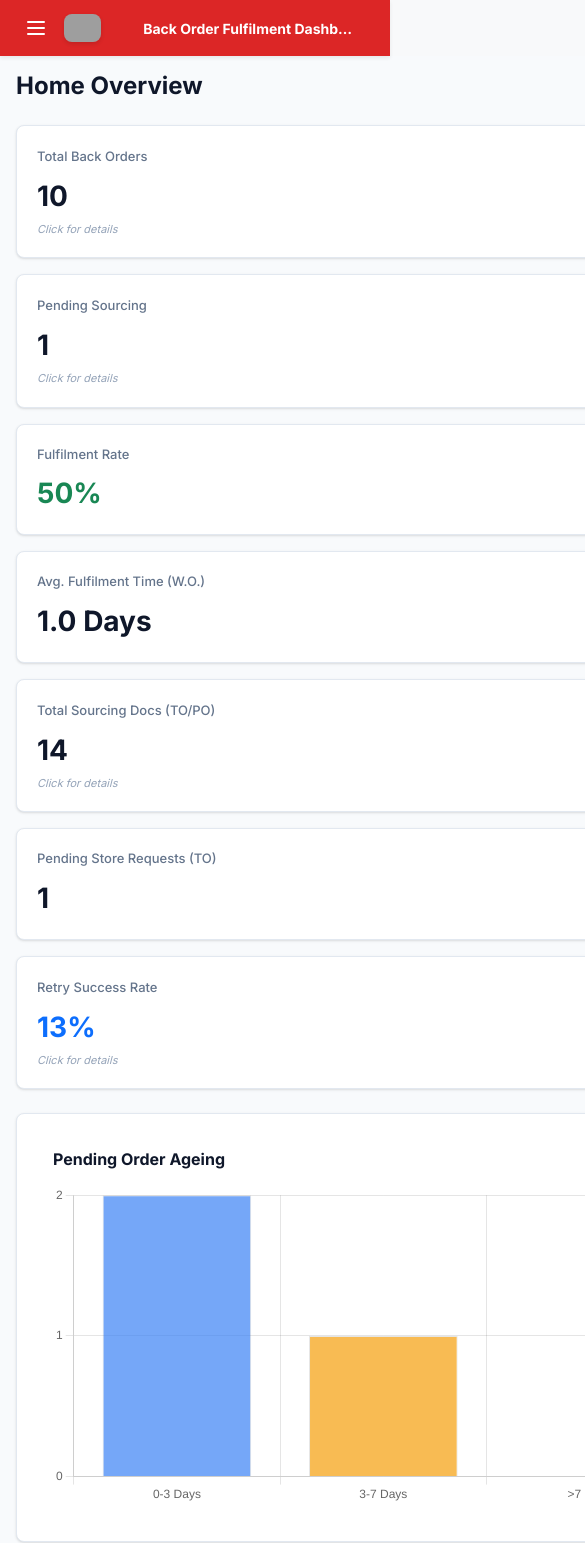
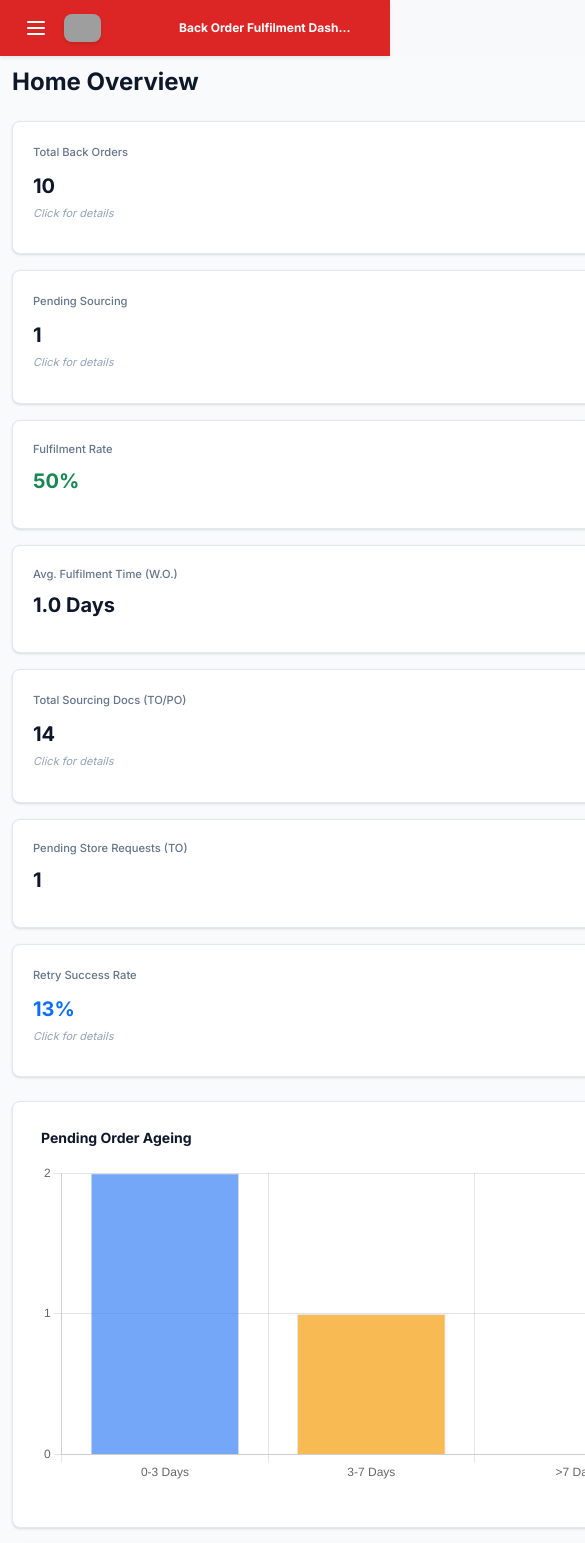
Before and after one commit to VardhanRangineni/BackOrders-DASH, a React (Create React App) app: page / in a window 390 px wide. Shown: the top 1543 px of the page, 585 px wide, since content can reach past the window. Built offline with nearby package versions, Linux system fonts and the light colour scheme; grey boxes are pictures that could not be loaded.

Commit message:
ui changes and mobile responsive

```diff
--- a/src/App.css
+++ b/src/App.css
@@ -69,6 +69,12 @@
 .sidebar-bg.collapsed .sidebar-link {
   justify-content: center;
   padding: 0.75rem 0.25rem;
+}
+
+.sidebar-bg.collapsed .sidebar-link.active {
+
+  border-left: 4px solid #f97316;
+  width: 100%;
 }
 
 .sidebar-link.active {
@@ -171,27 +177,11 @@
   transform: translateY(-2px);
   box-shadow: 0 10px 25px -5px rgba(0, 0, 0, 0.1), 0 8px 10px -6px rgba(0, 0, 0, 0.1) !important;
   border-color: #6366f1 !important;
+  border-top: 4px solid #6366f1 !important;
 }
 
 .clickable-card:active {
   transform: translateY(-1px);
-}
-
-.clickable-card::before {
-  content: '';
-  position: absolute;
-  top: 0;
-  left: 0;
-  right: 0;
-  height: 3px;
-  background: linear-gradient(90deg, #6366f1, #8b5cf6);
-  opacity: 0;
-  transition: opacity 0.2s ease;
-  border-radius: 0.5rem 0.5rem 0 0;
-}
-
-.clickable-card:hover::before {
-  opacity: 1;
 }
 
 /* Chart Container */
@@ -466,22 +456,47 @@
     grid-template-columns: 1fr;
   }
 
+  /* KPI Cards responsive */
+  .kpi-card {
+    margin-bottom: 0.75rem;
+  }
+
+  .kpi-value {
+    font-size: 1.5rem;
+  }
+
+  .kpi-title {
+    font-size: 0.75rem;
+  }
+
   /* Ensure carousel controls are visible on mobile */
   .carousel-control-prev,
   .carousel-control-next {
     display: flex !important;
   }
 
+  /* Charts responsive */
+  .chart-container {
+    padding: 1rem;
+    margin-bottom: 1rem;
+  }
+
+  .chart-container h5 {
+    font-size: 0.875rem;
+  }
+
   /* Table adjustments for mobile */
   .table-responsive {
-    padding: 1rem !important;
+    padding: 0.5rem !important;
     margin-top: 1rem !important;
     overflow-x: auto;
     -webkit-overflow-scrolling: touch;
+    border-radius: 0.5rem;
   }
 
   .table {
-    font-size: 0.875rem;
+    font-size: 0.75rem;
+    min-width: 600px;
   }
 
   .table th,
@@ -490,11 +505,123 @@
     white-space: nowrap;
   }
 
+  .table th {
+    font-size: 0.7rem;
+  }
+
+  /* Status badges smaller on mobile */
+  .status-badge {
+    font-size: 0.625rem;
+    padding: 0.2rem 0.5rem;
+  }
+
   /* Filter controls stack on mobile */
   .row > .col-md-3,
   .row > .col-md-4,
   .row > .col-md-6 {
     margin-bottom: 0.75rem;
+  }
+
+  /* Form controls touch-friendly */
+  .form-control,
+  .form-select {
+    font-size: 1rem;
+    padding: 0.625rem 0.75rem;
+  }
+
+  /* Buttons touch-friendly */
+  .btn {
+    padding: 0.625rem 1rem;
+    font-size: 0.875rem;
+  }
+
+  /* Modal adjustments */
+  .modal-content {
+    margin: 1rem;
+  }
+
+  .modal-header,
+  .modal-body,
+  .modal-footer {
+    padding: 1rem;
+  }
+
+  /* Typography adjustments */
+  h2 {
+    font-size: 1.25rem;
+  }
+
+  h5 {
+    font-size: 0.875rem;
+  }
+
+  /* Clickable cards on mobile */
+  .clickable-card:hover {
+    transform: translateY(0);
+  }
+
+  .clickable-card:active {
+    transform: scale(0.98);
+  }
+}
+
+/* Small phones - extra small screens */
+@media (max-width: 576px) {
+  .header-bg .navbar-brand {
+    font-size: 0.75rem !important;
+    max-width: 50%;
+  }
+
+  .main-content {
+    padding: 0.75rem !important;
+  }
+
+  .kpi-value {
+    font-size: 1.25rem;
+  }
+
+  .kpi-title {
+    font-size: 0.7rem;
+    white-space: normal;
+  }
+
+  .chart-container {
+    padding: 0.75rem;
+  }
+
+  .table-responsive {
+    padding: 0.25rem !important;
+  }
+
+  h2 {
+    font-size: 1.125rem;
+  }
+
+  .btn {
+    font-size: 0.8125rem;
+    padding: 0.5rem 0.875rem;
+  }
+
+  /* Better touch targets */
+  .form-control,
+  .form-select,
+  .btn {
+    min-height: 44px;
+  }
+}
+
+/* Landscape orientation adjustments */
+@media (max-height: 600px) and (orientation: landscape) {
+  .kpi-card .card-body {
+    padding: 0.75rem;
+  }
+
+  .kpi-value {
+    font-size: 1.25rem;
+  }
+
+  .chart-container {
+    padding: 0.75rem;
   }
 }
 
--- a/src/components/Sidebar.jsx
+++ b/src/components/Sidebar.jsx
@@ -67,7 +67,7 @@ const Sidebar = ({ mode, activePage, onNavigate, onToggle }) => {
         </Button>
       </div>
 
-      <Nav className="flex-column p-3">
+      <Nav className="flex-column pt-3">
         <button
           onClick={(e) => { e.preventDefault(); onNavigate(navItems[0].id); }}
           className={`sidebar-link d-flex align-items-center rounded mb-2 ${
--- a/src/pages/ReportScheduler.jsx
+++ b/src/pages/ReportScheduler.jsx
@@ -322,7 +322,7 @@ const ReportScheduler = ({ onShowToast, onOpenModal }) => {
           <Card.Body>
             <Form>
               <Row className="g-3">
-                <Col md={6}>
+                <Col xs={12} sm={6} md={6}>
                   <Form.Group>
                     <Form.Label className="fw-medium">Schedule Name</Form.Label>
                     <Form.Control
@@ -334,7 +334,7 @@ const ReportScheduler = ({ onShowToast, onOpenModal }) => {
                     />
                   </Form.Group>
                 </Col>
-                <Col md={6}>
+                <Col xs={12} sm={6} md={6}>
                   <Form.Group>
                     <Form.Label className="fw-medium">Report Type</Form.Label>
                     <Form.Select
@@ -350,7 +350,7 @@ const ReportScheduler = ({ onShowToast, onOpenModal }) => {
                     </Form.Select>
                   </Form.Group>
                 </Col>
-                <Col md={4}>
+                <Col xs={12} sm={6} md={4}>
                   <Form.Group>
                     <Form.Label className="fw-medium">Frequency</Form.Label>
                     <Form.Select
@@ -364,7 +364,7 @@ const ReportScheduler = ({ onShowToast, onOpenModal }) => {
                     </Form.Select>
                   </Form.Group>
                 </Col>
-                <Col md={4}>
+                <Col xs={12} sm={6} md={4}>
                   <Form.Group>
                     <Form.Label className="fw-medium">Time</Form.Label>
                     <Form.Control
@@ -375,7 +375,7 @@ const ReportScheduler = ({ onShowToast, onOpenModal }) => {
                     />
                   </Form.Group>
                 </Col>
-                <Col md={4}>
+                <Col xs={12} sm={12} md={4}>
                   <Form.Group>
                     <Form.Label className="fw-medium">Format</Form.Label>
                     <Form.Select
@@ -390,7 +390,7 @@ const ReportScheduler = ({ onShowToast, onOpenModal }) => {
                     </Form.Select>
                   </Form.Group>
                 </Col>
-                <Col md={12}>
+                <Col xs={12} md={12}>
                   <Form.Group>
                     <Form.Label className="fw-medium">Recipients (comma separated email addresses)</Form.Label>
                     <Form.Control
@@ -403,7 +403,7 @@ const ReportScheduler = ({ onShowToast, onOpenModal }) => {
                     />
                   </Form.Group>
                 </Col>
-                <Col md={12}>
+                <Col xs={12} md={12}>
                   <Form.Check
                     type="checkbox"
                     name="active"
--- a/src/pages/SourcingView.jsx
+++ b/src/pages/SourcingView.jsx
@@ -76,14 +76,14 @@ const SourcingView = ({ sourcingOrders, setSourcingOrders, onShowToast, onOpenMo
       content = (
         <div>
           <Row className="mb-3">
-            <Col md={6}>
+            <Col xs={12} sm={6} md={6}>
               <div className="p-3 bg-primary bg-opacity-10 rounded">
                 <h6 className="text-primary">Transfer Orders (TO)</h6>
                 <h4>{toOrders.length} Orders</h4>
                 <small>Fulfilled: {toOrders.filter(o => o.status === 'Fulfilled').length}</small>
               </div>
             </Col>
-            <Col md={6}>
+            <Col xs={12} sm={6} md={6}>
               <div className="p-3 bg-info bg-opacity-10 rounded">
                 <h6 className="text-info">Purchase Orders (PO)</h6>
                 <h4>{poOrders.length} Orders</h4>
@@ -124,19 +124,19 @@ const SourcingView = ({ sourcingOrders, setSourcingOrders, onShowToast, onOpenMo
       content = (
         <div>
           <Row className="mb-3">
-            <Col md={4}>
+            <Col xs={12} sm={6} md={4}>
               <div className="p-3 bg-success bg-opacity-10 rounded">
                 <h6 className="text-success">Fulfilled</h6>
                 <h4>{fulfilled.length}</h4>
               </div>
             </Col>
-            <Col md={4}>
+            <Col xs={12} sm={6} md={4}>
               <div className="p-3 bg-warning bg-opacity-10 rounded">
                 <h6 className="text-warning">Pending</h6>
                 <h4>{pending.length}</h4>
               </div>
             </Col>
-            <Col md={4}>
+            <Col xs={12} sm={12} md={4}>
               <div className="p-3 bg-danger bg-opacity-10 rounded">
                 <h6 className="text-danger">Rejected</h6>
                 <h4>{rejected.length}</h4>
@@ -176,19 +176,19 @@ const SourcingView = ({ sourcingOrders, setSourcingOrders, onShowToast, onOpenMo
       content = (
         <div>
           <Row className="mb-3">
-            <Col md={4}>
+            <Col xs={12} sm={6} md={4}>
               <div className="p-3 bg-warning bg-opacity-10 rounded">
                 <h6 className="text-warning">Total Market Purchases</h6>
                 <h4>{marketPurchaseOrders.length}</h4>
               </div>
             </Col>
-            <Col md={4}>
+            <Col xs={12} sm={6} md={4}>
               <div className="p-3 bg-success bg-opacity-10 rounded">
                 <h6 className="text-success">Fulfilled</h6>
                 <h4>{mpFulfilled.length}</h4>
               </div>
             </Col>
-            <Col md={4}>
+            <Col xs={12} sm={12} md={4}>
               <div className="p-3 bg-info bg-opacity-10 rounded">
                 <h6 className="text-info">Pending</h6>
                 <h4>{mpPending.length}</h4>
--- a/src/pages/WebOrderBacklog.jsx
+++ b/src/pages/WebOrderBacklog.jsx
@@ -90,19 +90,19 @@ const WebOrderBacklog = ({ webOrders, setWebOrders, onShowToast, onOpenModal, hi
       content = (
         <div>
           <Row className="mb-3">
-            <Col md={4}>
+            <Col xs={12} sm={6} md={4}>
               <div className="p-3 bg-info bg-opacity-10 rounded">
                 <h6 className="text-info">0-3 Days</h6>
                 <h4>{age0to3.length} Orders</h4>
               </div>
             </Col>
-            <Col md={4}>
+            <Col xs={12} sm={6} md={4}>
               <div className="p-3 bg-warning bg-opacity-10 rounded">
                 <h6 className="text-warning">3-7 Days</h6>
                 <h4>{age3to7.length} Orders</h4>
               </div>
             </Col>
-            <Col md={4}>
+            <Col xs={12} sm={12} md={4}>
               <div className="p-3 bg-danger bg-opacity-10 rounded">
                 <h6 className="text-danger">&gt;7 Days</h6>
                 <h4>{age7plus.length} Orders</h4>
@@ -153,19 +153,19 @@ const WebOrderBacklog = ({ webOrders, setWebOrders, onShowToast, onOpenModal, hi
       content = (
         <div>
           <Row className="mb-3">
-            <Col md={4}>
+            <Col xs={12} sm={6} md={4}>
               <div className="p-3 bg-primary bg-opacity-10 rounded">
                 <h6 className="text-primary">Store (TO)</h6>
                 <h4>{storeOrders.length} Orders</h4>
               </div>
             </Col>
-            <Col md={4}>
+            <Col xs={12} sm={6} md={4}>
               <div className="p-3 bg-info bg-opacity-10 rounded">
                 <h6 className="text-info">Distributor (PO)</h6>
                 <h4>{distOrders.length} Orders</h4>
               </div>
             </Col>
-            <Col md={4}>
+            <Col xs={12} sm={12} md={4}>
               <div className="p-3 bg-warning bg-opacity-10 rounded">
                 <h6 className="text-warning">Pending</h6>
                 <h4>{pendingOrders.length} Orders</h4>
```
